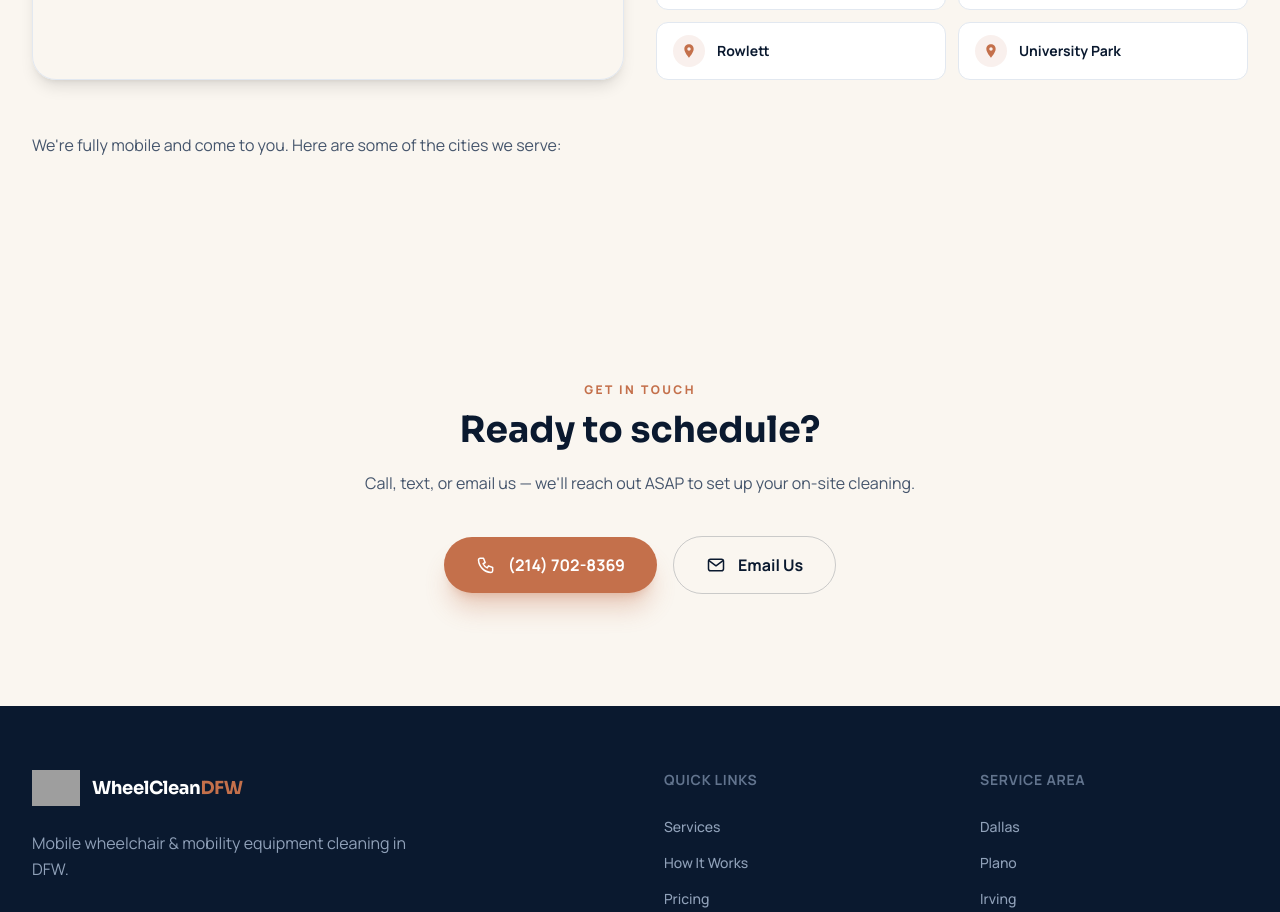
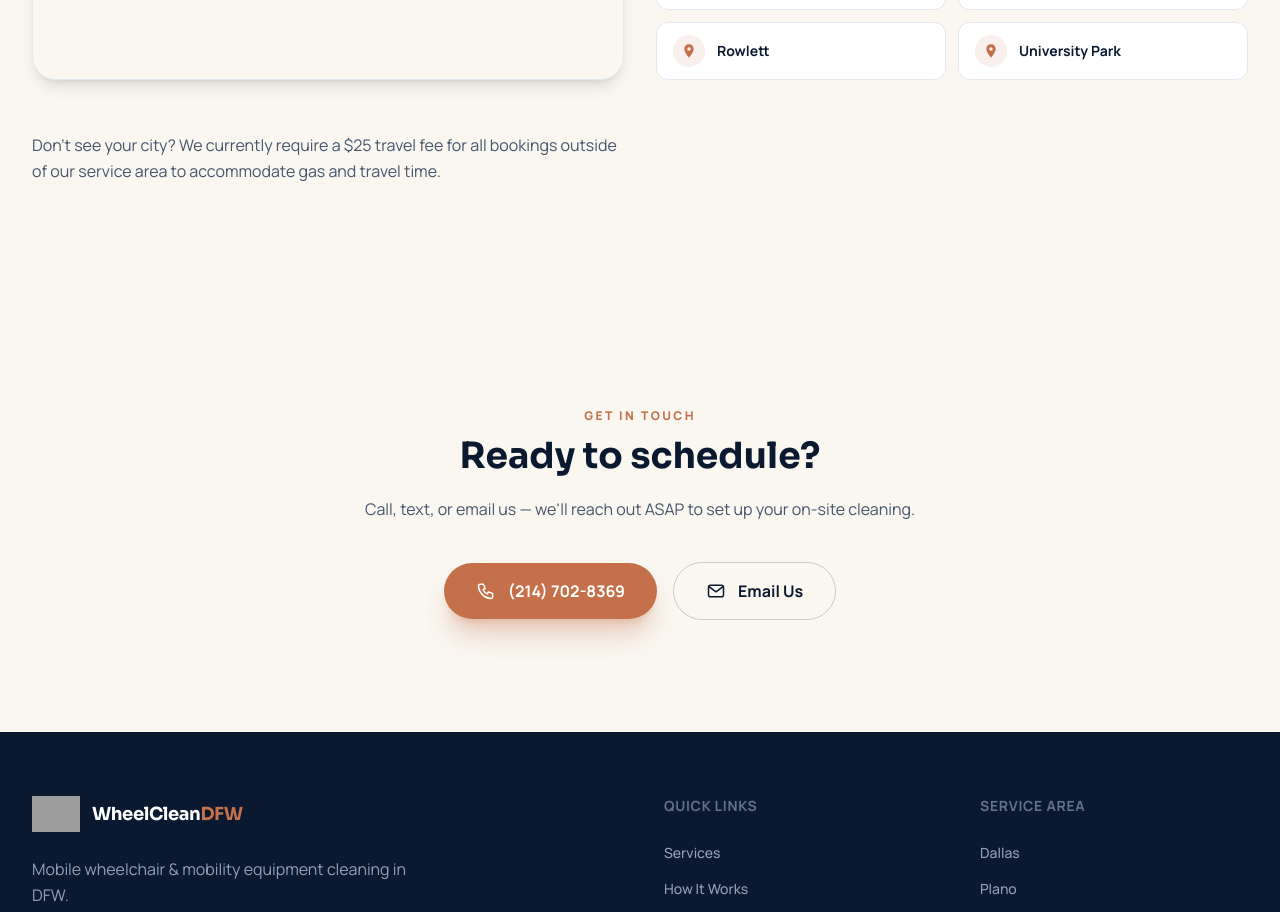
Before and after one commit to rahulksinha95/wheelcleandfw, a Next.js app: page /about in a window 1280 px wide. Shown: the part 1860-2772 px from the top of the page. Built offline with nearby package versions, Linux system fonts and the light colour scheme; grey boxes are pictures that could not be loaded.

Commit message:
Update about-content.tsx

```diff
--- a/src/components/about-content.tsx
+++ b/src/components/about-content.tsx
@@ -199,7 +199,7 @@ export default function AboutContent() {
               })}
             </div>
 						<p className="mt-5 text-base leading-relaxed text-slate-600">
-              We're fully mobile and come to you. Here are some of the cities we serve:
+              Don't see your city? We currently require a $25 travel fee for all bookings outside of our service area to accommodate gas and travel time.
             </p>
           </motion.div>
         </div>
```
